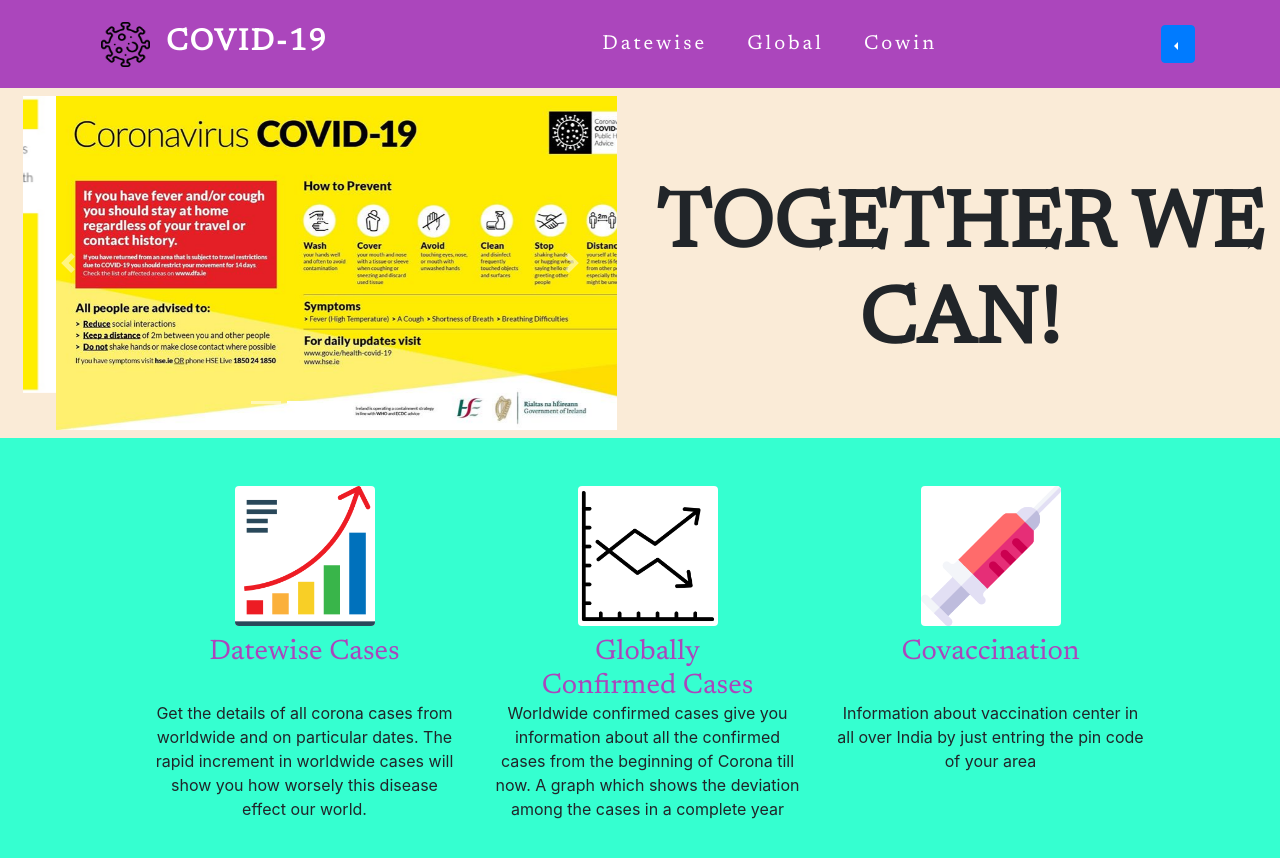
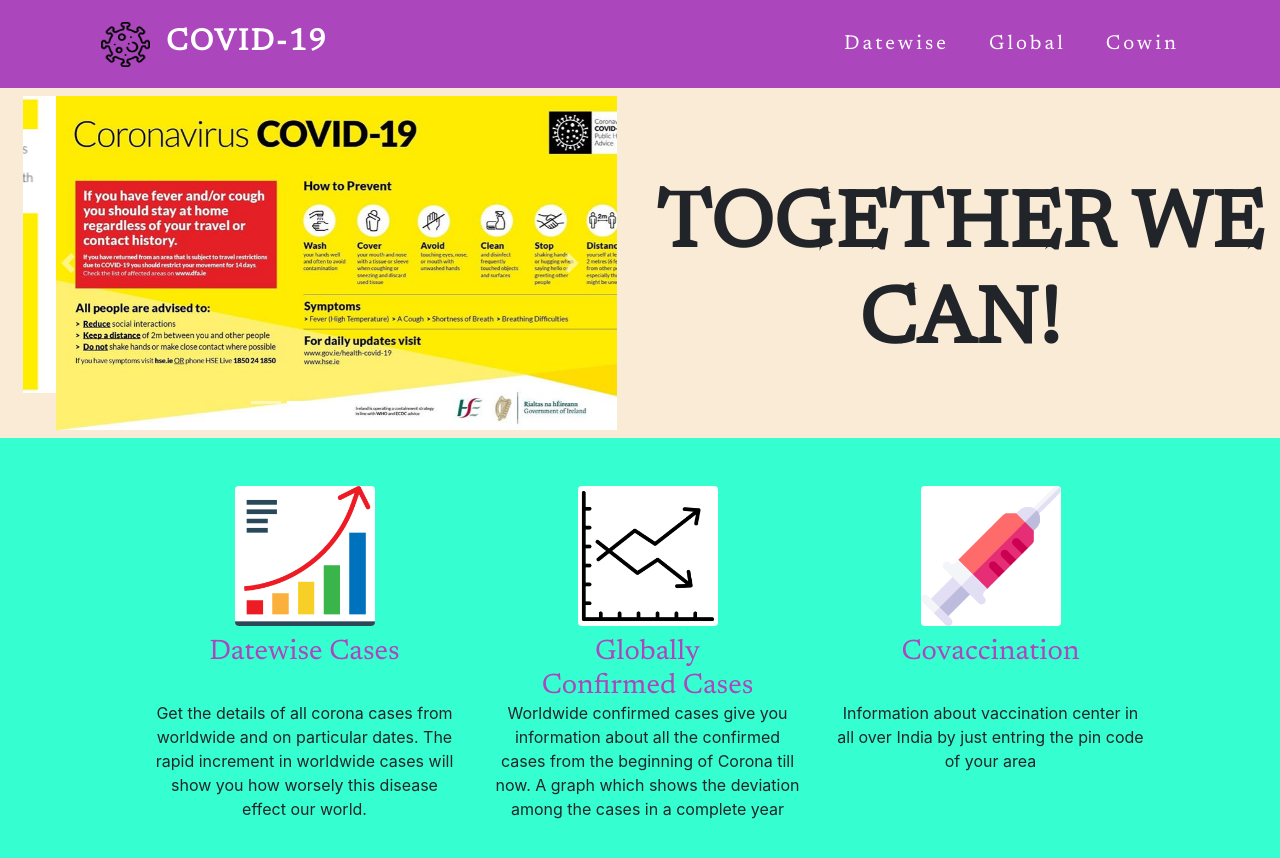
Before and after one commit to avneet5658/CovidDatewise, a React (Create React App) app: page / in a window 1280 px wide. Shown: the top 858 px of the page. Built offline with nearby package versions, Linux system fonts and the light colour scheme.

Commit message:
Unknown removed

```diff
--- a/src/component/Home.js
+++ b/src/component/Home.js
@@ -50,12 +50,13 @@ const Home = () => {
     setStateUpdate(initialState);
     setSubStateUpdate(initialState);
     setCurrentCountry(countrySelected);
+    console.log(tempData);
 
     setCovidUpdate({
       ...covidUpdate,
       provincedStates: [
         ...new Set(tempData.map((data) => data.Province_State)),
-      ],
+      ].filter((data) => data !== "Unknown"),
       confirmedCases: tempData.map((data) => data.Confirmed),
       deaths: tempData.map((data) => data.Deaths),
       recovers: tempData.map((data) => data.Recovered),
--- a/src/component/Navbar.js
+++ b/src/component/Navbar.js
@@ -32,7 +32,8 @@ const NavBar = () => {
               </Link>
             </div>
           </div>
-          <div className="btn-group dropleft nav-dropdown">
+          <div className="nav-dropdown">
+            <div className="btn-group dropleft ">
               <button
                 className="btn btn-primary dropdown-toggle "
                 type="button"
@@ -41,7 +42,10 @@ const NavBar = () => {
               >
                 {/* <img src="menu.png" width="5%" height="5%" alt="menu" /> */}
               </button>
-            <div className="dropdown-menu" aria-labelledby="dropdownMenuButton">
+              <div
+                className="dropdown-menu"
+                aria-labelledby="dropdownMenuButton"
+              >
                 <Link className="dropdown-item" to="/home">
                   Datewise
                 </Link>
@@ -54,6 +58,7 @@ const NavBar = () => {
               </div>
             </div>
           </div>
+        </div>
       </nav>
     </div>
   );
```
Lines whose indentation alone changed are shown as unchanged.
